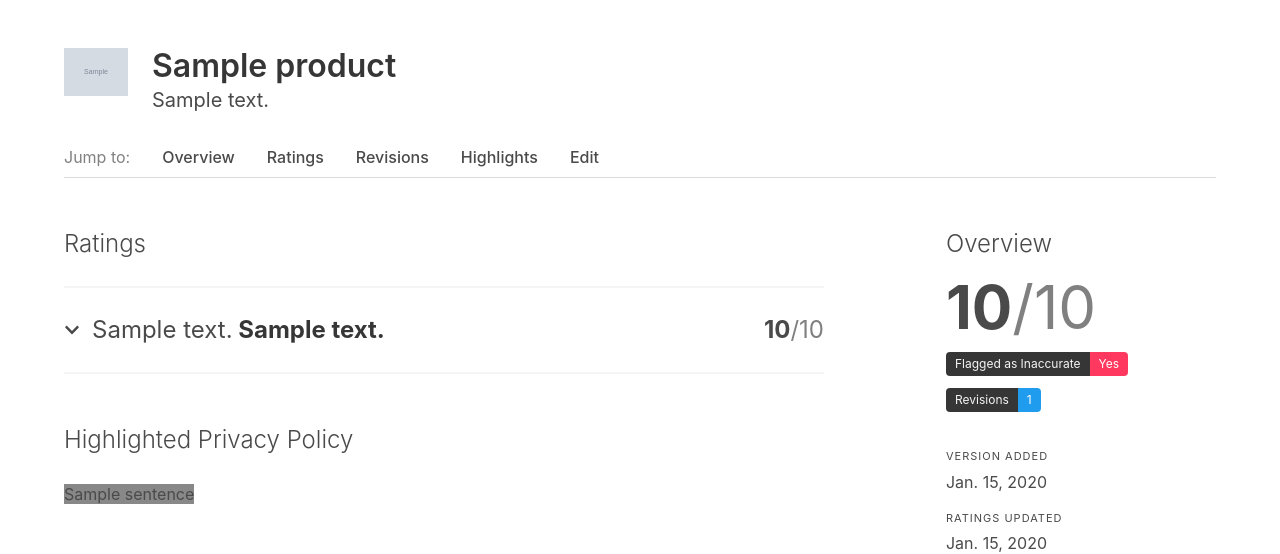
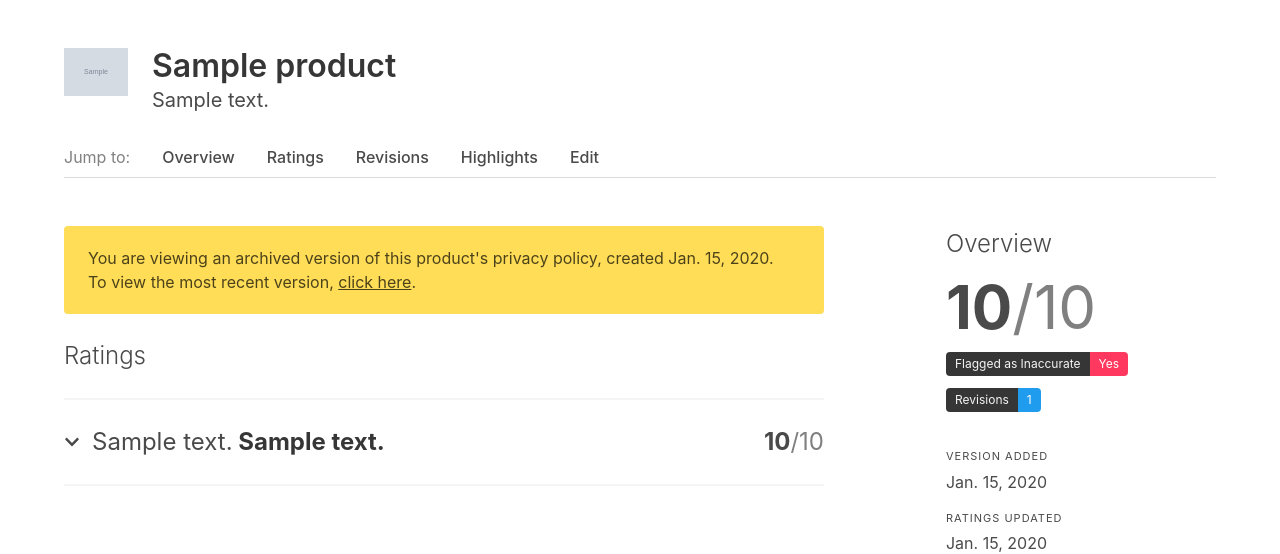
Before and after one commit to Politiwatch/privacyspy, a Django app: template privacyspy/core/templates/core/product.html in a window 1280 px wide. Shown: the part 52-606 px from the top of the page. Run offline with Django 3.2, Linux system fonts and the light colour scheme; tables that the repository leaves empty hold one stand-in row (values such as "Sample post"); the template is opened without the code that fills it: values that come from a table or form of the project are taken from there, most other values are stand-ins (such as "Sample title", 1, 10 or a date in 2020); grey boxes marked "Sample" are stand-in pictures.

Commit message:
Add better revision, missing ratings handling

```diff
--- a/privacyspy/core/templates/core/policy.html
+++ b/privacyspy/core/templates/core/policy.html
@@ -18,18 +18,31 @@
 <br>
 <div class="columns reverse-order-columns">
     <div class="column is-8">
+        {% if policy.product.current_policy != policy %}
+        <div class="notification is-warning">
+            You are viewing an archived version of this product's privacy policy, created
+            {{policy.updated|naturalday}}. To view the most recent version, <a
+                href="{% url 'product' product_slug=policy.product.slug %}">click here</a>.
+        </div>
+        {% endif %}
         <div id="policy-ratings">
             <h4 class="is-size-4 has-text-weight-light">Ratings</h4>
+            {% with policy.rubric_selections as rubric_selections %}
+            {% if rubric_selections|length != 0 %}
             <hr>
-            {% for selection in policy.rubric_selections %}
+            {% endif %}
+            {% for selection in rubric_selections %}
             {% include 'core/rubric_selection.html' %}
             {% empty %}
+            <br>
             <div class="notification">
                 No ratings have been established for this privacy policy. Try selecting a different revision or product.
             </div>
             {% endfor %}
+            {% endwith %}
         </div>
         {% with policy.parse_highlights as highlights %}
+        <br>
         <br>
         <h4 class="is-size-4 has-text-weight-light">Highlighted Privacy Policy</h4>
         <br>
@@ -111,7 +124,8 @@
                         {% endfor %}
                         {% if revisions %}
                         <hr class="dropdown-divider">
-                        <p class="dropdown-item has-text-grey">Note that the times listed above are when the policy revision was added to PrivacySpy, not when it was originally published or last updated.</p>
+                        <p class="dropdown-item has-text-grey">Note that the times listed above are when the policy
+                            revision was added to PrivacySpy, not when it was originally published or last updated.</p>
                         {% endif %}
                         {% endwith %}
                     </div>
```
